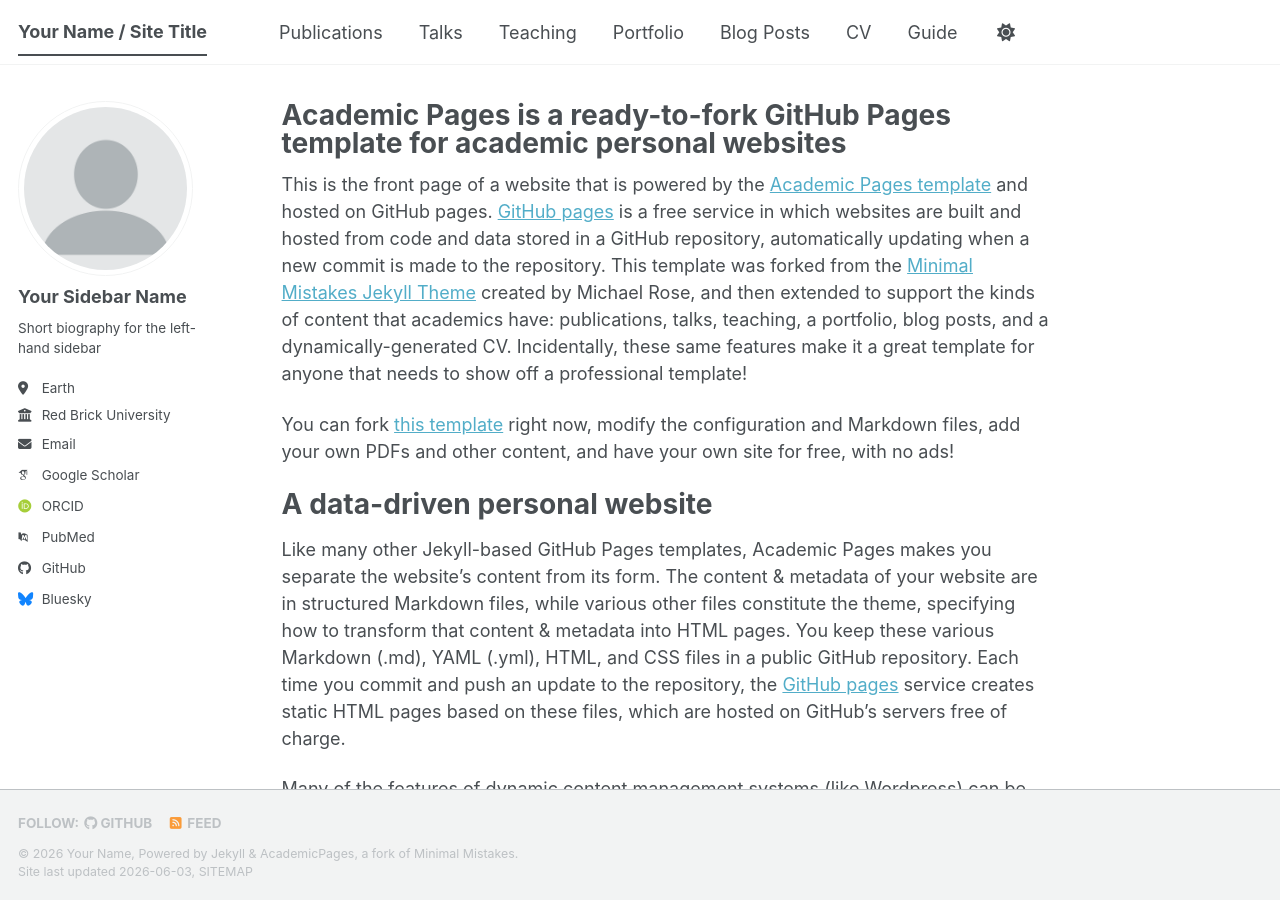
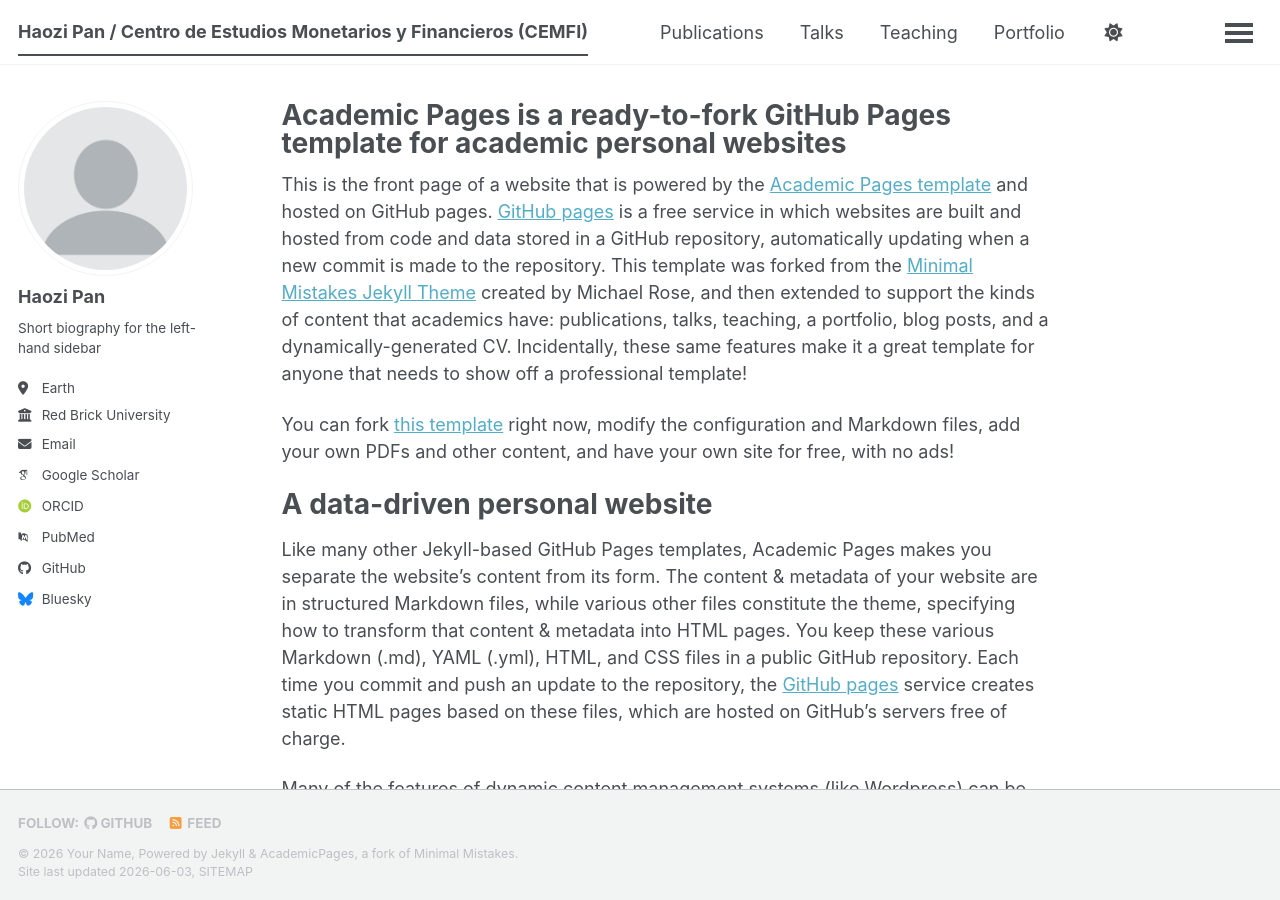
Before and after one commit to Pan-Haozi/Pan-Haozi.github.io, a Jekyll site: the page built from _pages/about.md, in a window 1280 px wide and 900 px high. Built offline with Jekyll 4.4.1, drawn with Linux system fonts in a browser that asks for light colours; some web fonts are replaced; a script bundle is joined from its source files by our own code; library files that are not in the unit come from our copies.

Commit message:
Update _config.yml

```diff
--- a/_config.yml
+++ b/_config.yml
@@ -9,7 +9,7 @@
 # Basic Site Settings
 locale                   : "en-US"
 site_theme               : "default" # The available themes options are "default", "air", "sunrise", "mint", "dirt" and "contrast"
-title                    : "Your Name / Site Title"
+title                    : "Haozi Pan / Centro de Estudios Monetarios y Financieros (CEMFI)"
 title_separator          : "-"
 name                     : &name "Your Name"
 description              : &description "Your Name's academic portfolio"   # Update this with a general description of your site, this is the default if not overridden by a page
@@ -24,7 +24,7 @@ repository               : "academicpages/academicpages.github.io"
 author:
   # Biographic information
   avatar           : "profile.png"
-  name             : "Your Sidebar Name"
+  name             : "Haozi Pan"
   pronouns         : # example: "she/her"
   bio              : "Short biography for the left-hand sidebar"
   location         : "Earth"
```
